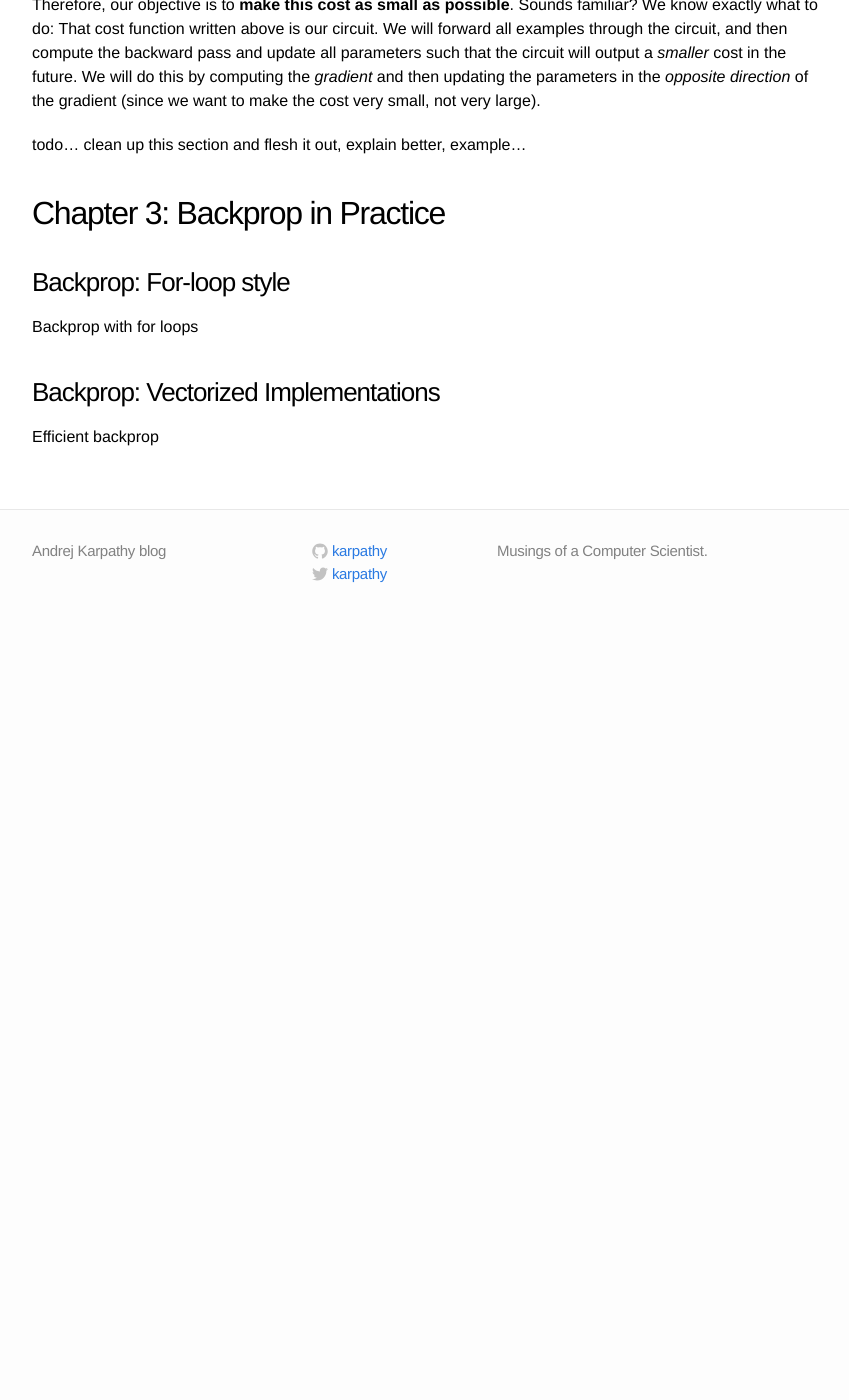
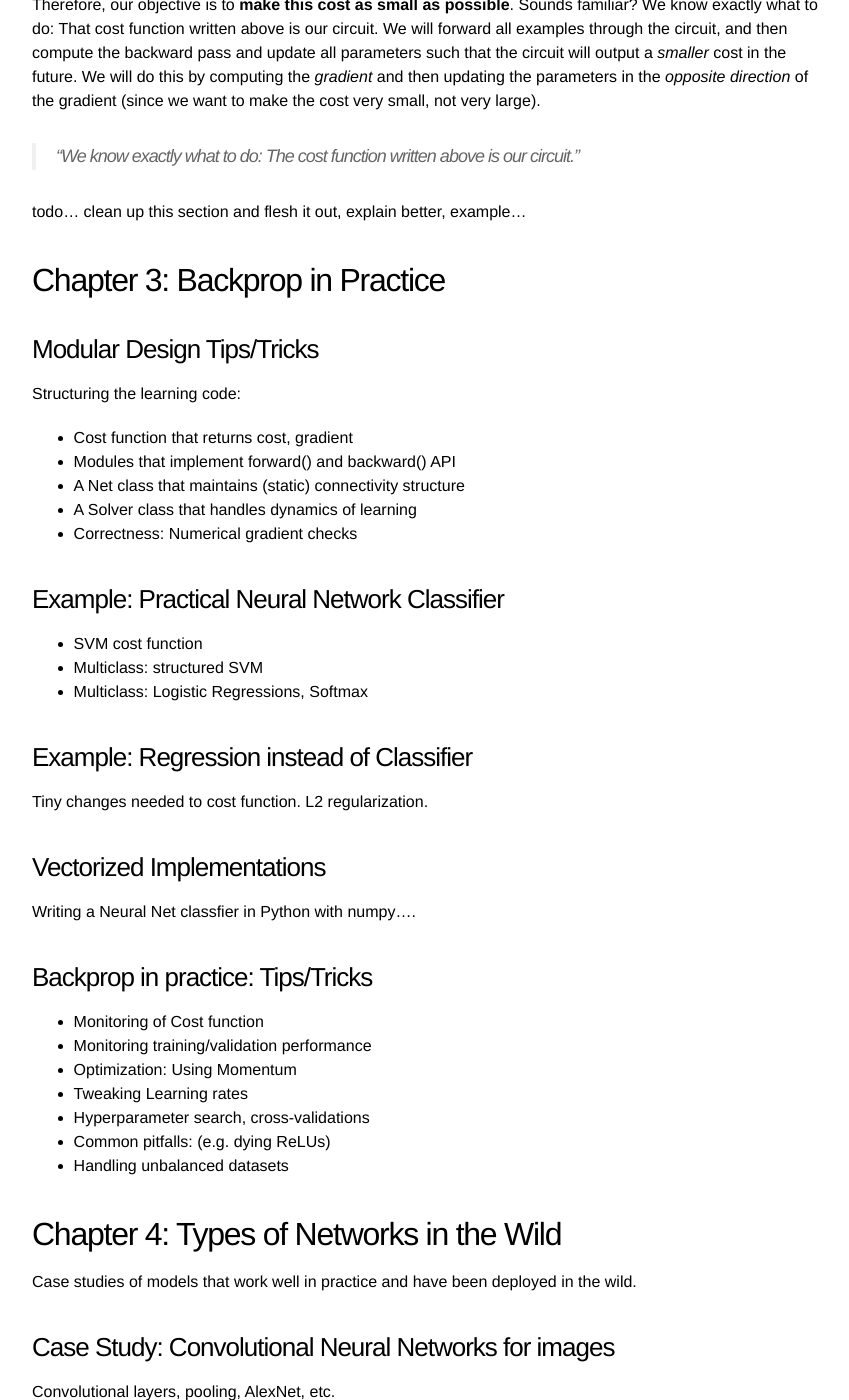
Before and after one commit to karpathy/karpathy.github.io, a Jekyll site: the page built from nntutorial.md, in a window 1280 px wide and 1400 px high, scrolled down 31479 px. Shown: the whole window, without its empty margins (208-1057 px from the left). Built offline with Jekyll 4.4.1, drawn with Linux system fonts in a browser that asks for light colours; Markdown is read by kramdown in place of the engine named in the settings; formulas are drawn with MathJax 3; before the commit the page ends 32109 px from its top, so only the background shows below that; some of the changed text lies outside the part shown.

Commit message:
adding some plans

```diff
--- a/nntutorial.md
+++ b/nntutorial.md
@@ -1142,15 +1142,62 @@ Notice that the last term in the loss is the regularization cost, which says tha
 
 Therefore, our objective is to **make this cost as small as possible**. Sounds familiar? We know exactly what to do: That cost function written above is our circuit. We will forward all examples through the circuit, and then compute the backward pass and update all parameters such that the circuit will output a *smaller* cost in the future. We will do this by computing the *gradient* and then updating the parameters in the *opposite direction* of the gradient (since we want to make the cost very small, not very large).
 
+> "We know exactly what to do: The cost function written above is our circuit."
+
 todo... clean up this section and flesh it out, explain better, example...
 
 
 ## Chapter 3: Backprop in Practice
 
-### Backprop: For-loop style
+### Modular Design Tips/Tricks
 
-Backprop with for loops
+Structuring the learning code:
+- Cost function that returns cost, gradient
+- Modules that implement forward() and backward() API
+- A Net class that maintains (static) connectivity structure
+- A Solver class that handles dynamics of learning
+- Correctness: Numerical gradient checks
 
-### Backprop: Vectorized Implementations
+### Example: Practical Neural Network Classifier
 
-Efficient backprop
+- SVM cost function
+- Multiclass: structured SVM
+- Multiclass: Logistic Regressions, Softmax
+
+### Example: Regression instead of Classifier
+
+Tiny changes needed to cost function. L2 regularization.
+
+### Vectorized Implementations
+
+Writing a Neural Net classfier in Python with numpy....
+
+### Backprop in practice: Tips/Tricks
+
+- Monitoring of Cost function
+- Monitoring training/validation performance
+- Optimization: Using Momentum
+- Tweaking Learning rates
+- Hyperparameter search, cross-validations
+- Common pitfalls: (e.g. dying ReLUs)
+- Handling unbalanced datasets
+
+## Chapter 4: Types of Networks in the Wild
+
+Case studies of models that work well in practice and have been deployed in the wild.
+
+### Case Study: Convolutional Neural Networks for images
+
+Convolutional layers, pooling, AlexNet, etc.
+
+### Recurrent Neural Networks for Speech and Text
+
+Vanilla Recurrent nets
+
+### Case Study: Word2Vec
+
+Training word vector representations in NLP
+
+### Case Study: t-SNE
+
+Training embeddings for visualizing data
```
Also changed, not shown: other parts of nntutorial.md (+1 -1 lines).
